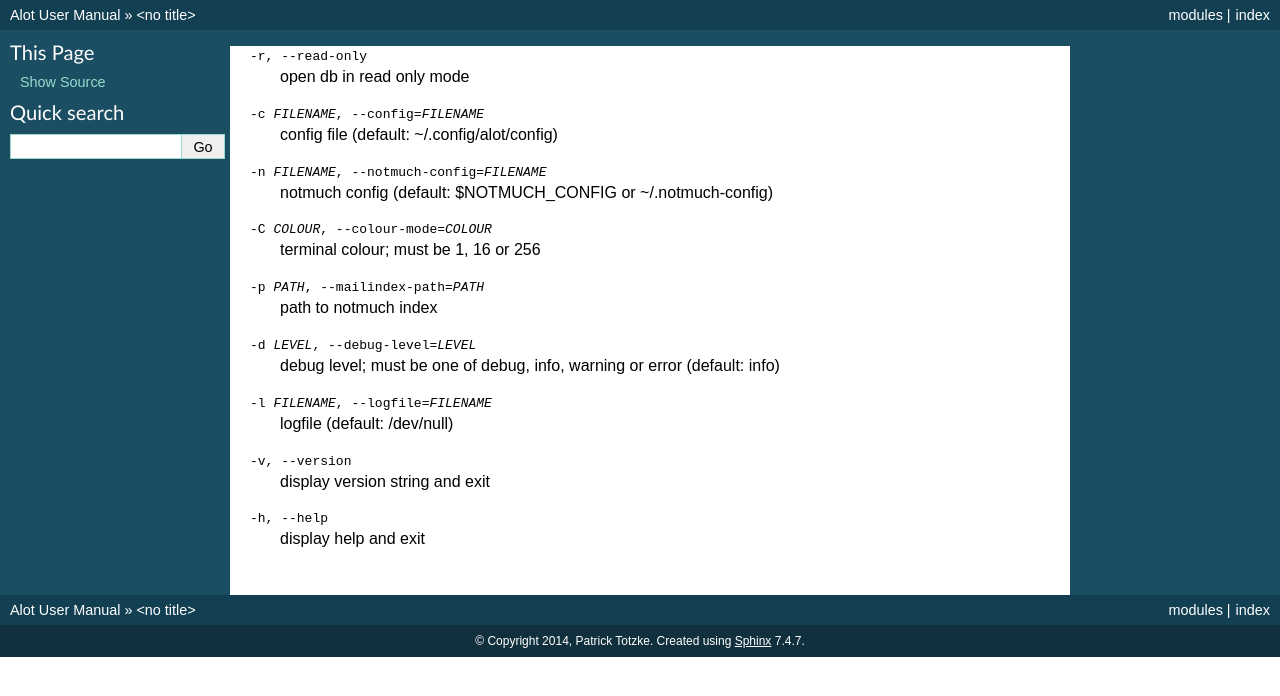
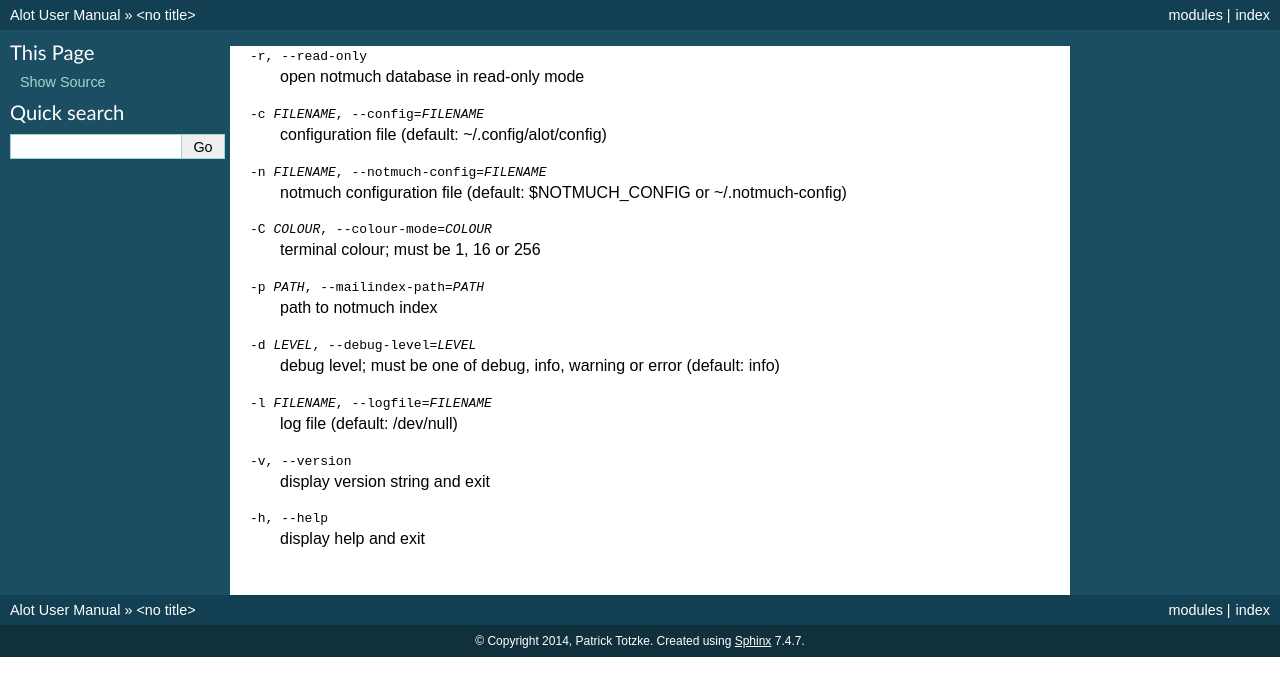
Before and after one commit to pazz/alot, a Sphinx documentation site: the page built from docs/source/usage/cli_options.rst, in a window 1280 px wide. Shown: the top 696 px of the page. Built offline with Sphinx 7.4.7, drawn with Linux system fonts in a browser that asks for light colours.

Commit message:
Avoid abbreviations in documentation

```diff
--- a/docs/source/usage/cli_commands.rst
+++ b/docs/source/usage/cli_commands.rst
@@ -1,5 +1,5 @@
 search
-    start in a search buffer using the querystring provided as
+    start in a search buffer using the query string provided as
     parameter (see :manpage:`notmuch-search-terms(7)`)
 
 compose
--- a/docs/source/usage/cli_options.rst
+++ b/docs/source/usage/cli_options.rst
@@ -1,8 +1,9 @@
--r, --read-only  open db in read only mode
+-r, --read-only  open notmuch database in read-only mode
 -c FILENAME, --config=FILENAME
-                 config file (default: ~/.config/alot/config)
+                 configuration file (default: ~/.config/alot/config)
 -n FILENAME, --notmuch-config=FILENAME
-                 notmuch config (default: $NOTMUCH_CONFIG or ~/.notmuch-config)
+                 notmuch configuration file (default: $NOTMUCH_CONFIG
+                 or ~/.notmuch-config)
 -C COLOUR, --colour-mode=COLOUR
                  terminal colour; must be 1, 16 or 256
 -p PATH, --mailindex-path=PATH
@@ -11,6 +12,6 @@
                  debug level; must be one of debug, info, warning or error
                  (default: info)
 -l FILENAME, --logfile=FILENAME
-                 logfile (default: /dev/null)
+                 log file (default: /dev/null)
 -v, --version    display version string and exit
 -h, --help       display help and exit
```
Also changed, not shown: 1 other file.
